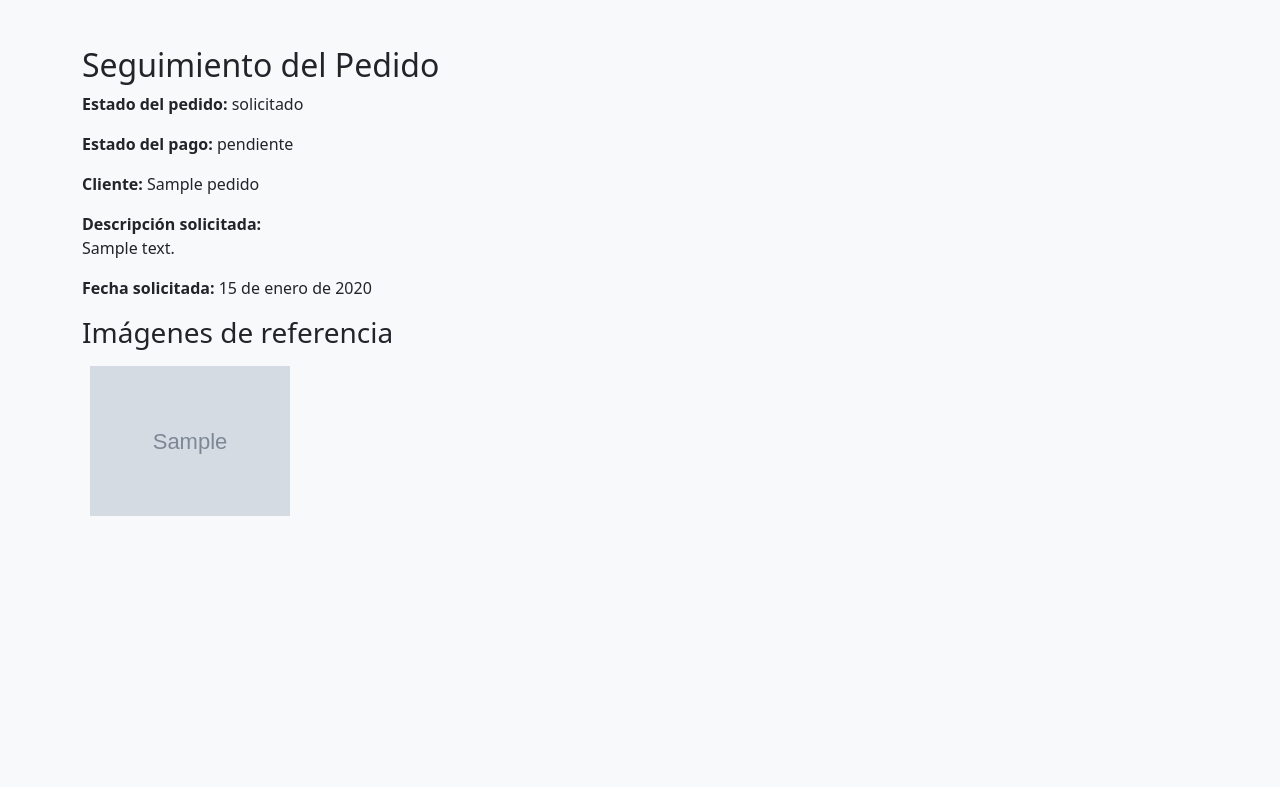
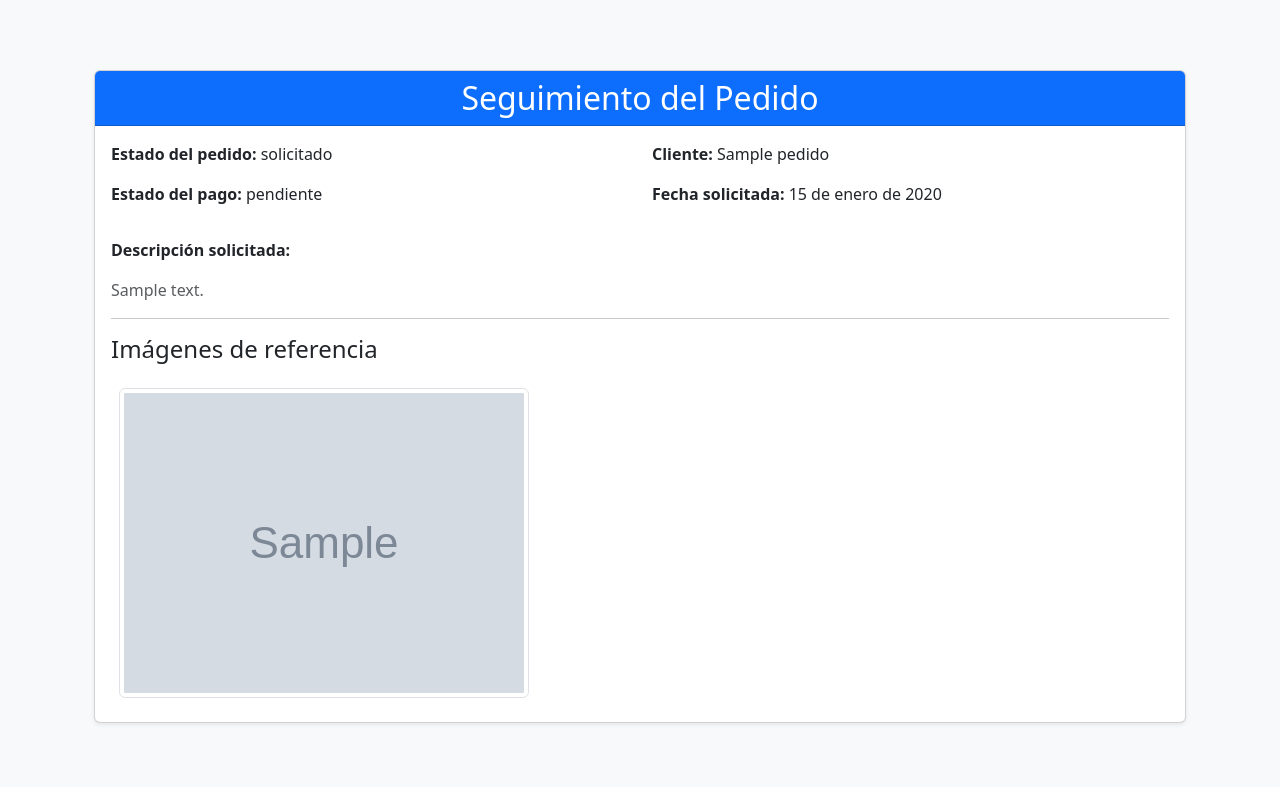
Before and after one commit to DavidLpz22/PruebaTiendaOnline, a Django app: template mainApp/templates/seguimiento.html in a window 1280 px wide. Shown: the part 74-861 px from the top of the page. Before the commit the page ends 590 px from the top, so only its background shows below. Run offline with Django 5.2, Linux system fonts and the light colour scheme; tables that the repository leaves empty hold one stand-in row (values such as "Sample post"); the template is opened without the code that fills it: values that come from a table or form of the project are taken from there, most other values are stand-ins (such as "Sample title", 1, 10 or a date in 2020); grey boxes marked "Sample" are stand-in pictures.

Commit message:
actualizacion de seguimiento.html
mejora de estética a ver los datos de seguimiento del pedido

```diff
--- a/mainApp/templates/seguimiento.html
+++ b/mainApp/templates/seguimiento.html
@@ -1,25 +1,40 @@
+
 {% extends "base.html" %}
 {% block content %}
 
-<h2>Seguimiento del Pedido</h2>
-
+<div class="container my-4">
+    <div class="card shadow-sm">
+        <div class="card-header text-center bg-primary text-white">
+            <h2 class="mb-0">Seguimiento del Pedido</h2>
+        </div>
+        <div class="card-body">
+            <div class="row mb-3">
+                <div class="col-md-6">
                     <p><strong>Estado del pedido:</strong> {{ pedido.estado }}</p>
                     <p><strong>Estado del pago:</strong> {{ pedido.estado_pago }}</p>
-
+                </div>
+                <div class="col-md-6">
                     <p><strong>Cliente:</strong> {{ pedido.cliente_nombre }}</p>
-
-<p><strong>Descripción solicitada:</strong><br>
-{{ pedido.descripcion }}</p>
-
                     {% if pedido.fecha_solicitada %}
                         <p><strong>Fecha solicitada:</strong> {{ pedido.fecha_solicitada }}</p>
                     {% endif %}
+                </div>
+            </div>
 
-<h3>Imágenes de referencia</h3>
+            <div class="mb-3">
+                <p><strong>Descripción solicitada:</strong></p>
+                <p class="text-muted">{{ pedido.descripcion }}</p>
+            </div>
+
+            <hr>
+            <h4 class="mb-3">Imágenes de referencia</h4>
+            <div class="d-flex flex-wrap">
                 {% for img in imagenes %}
-    <img src="{{ img.imagen.url }}" width="200" class="m-2">
-{% empty %}
-    <p>No se subieron imágenes.</p>
+                    <img src="{{ img.imagen.url }}" class="img-thumbnail m-2" style="widthp>No se subieron imágenes.</p>
                 {% endfor %}
+            </div>
+        </div>
+    </div>
+</div>
 
 {% endblock %}
```
Lines whose indentation alone changed are shown as unchanged.
